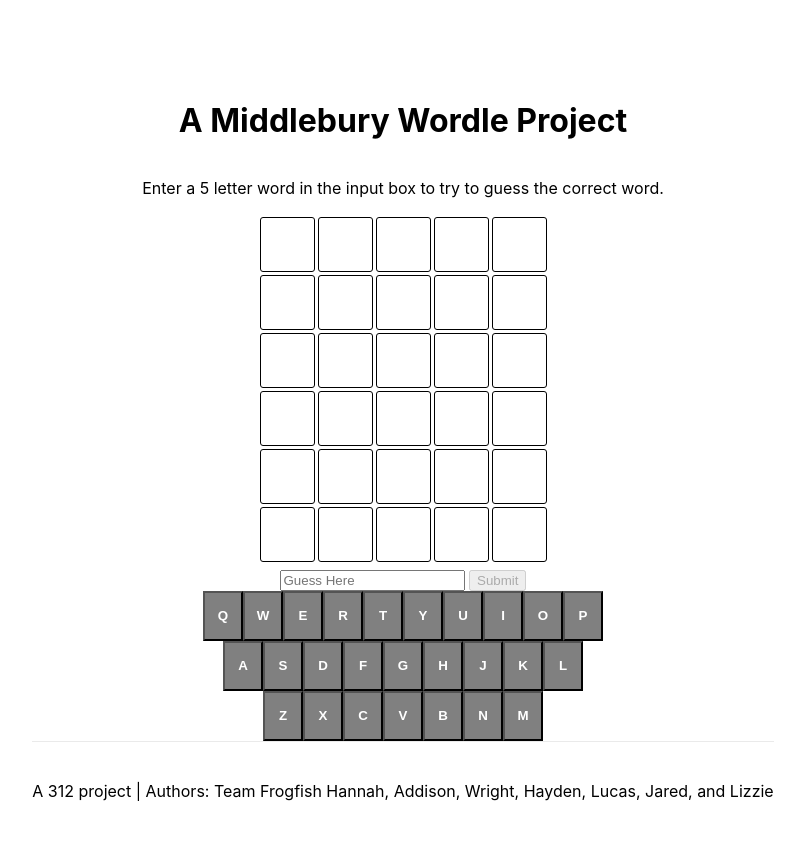
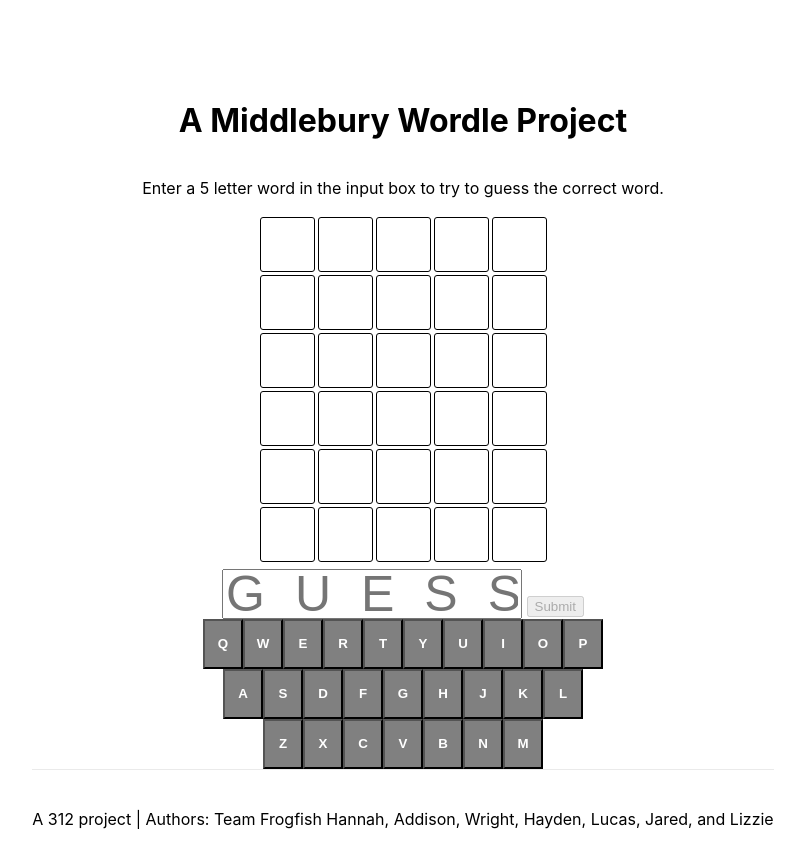
Before and after one commit to hhunskor/CS312-Wordle-Clone, a Next.js app: page / in a window 1280 px wide. Shown: the top 868 px of the page, without its empty margins (237-1042 px from the left). Built offline with nearby package versions, Linux system fonts and the light colour scheme.

Commit message:
changed styling of input box and added autofocus. added script lines to package.json

```diff
--- a/src/pages/index.js
+++ b/src/pages/index.js
@@ -193,14 +193,18 @@
     }
   };
 
+  // still want to autoFocus this element and get rid of cursor and blue highlight around box
   const inputBox = (
     <input
+      ref={(input) => input && input.focus()}
+      className={styles.inputBox}
       value={guessWord}
       data-testid="Input"
+      id="inputBox"
       disabled={gameOver === ("win" || "loss")}
       type="text"
       maxLength={5}
-      placeholder={"Guess Here"}
+      placeholder={"GUESS"}
       onChange={(event) => {
         setGuess(event.target.value.toUpperCase());
       }}
@@ -234,7 +238,6 @@
       Stats
     </button>
   );
-
   return (
     <div className={styles.container}>
       {statsButton}
--- a/src/styles/index.module.css
+++ b/src/styles/index.module.css
@@ -6,3 +6,12 @@
   justify-content: center;
   align-items: center;
 }
+
+.inputBox {
+  caret-color: transparent;
+  outline: none;
+  height: 50px;
+  width: 300px;
+  font-size: 50px;
+  letter-spacing: 30px;
+}
```
Also changed, not shown: package.json (+6 -2 lines), 1 other file (tests, documents, lock files or other folders).
